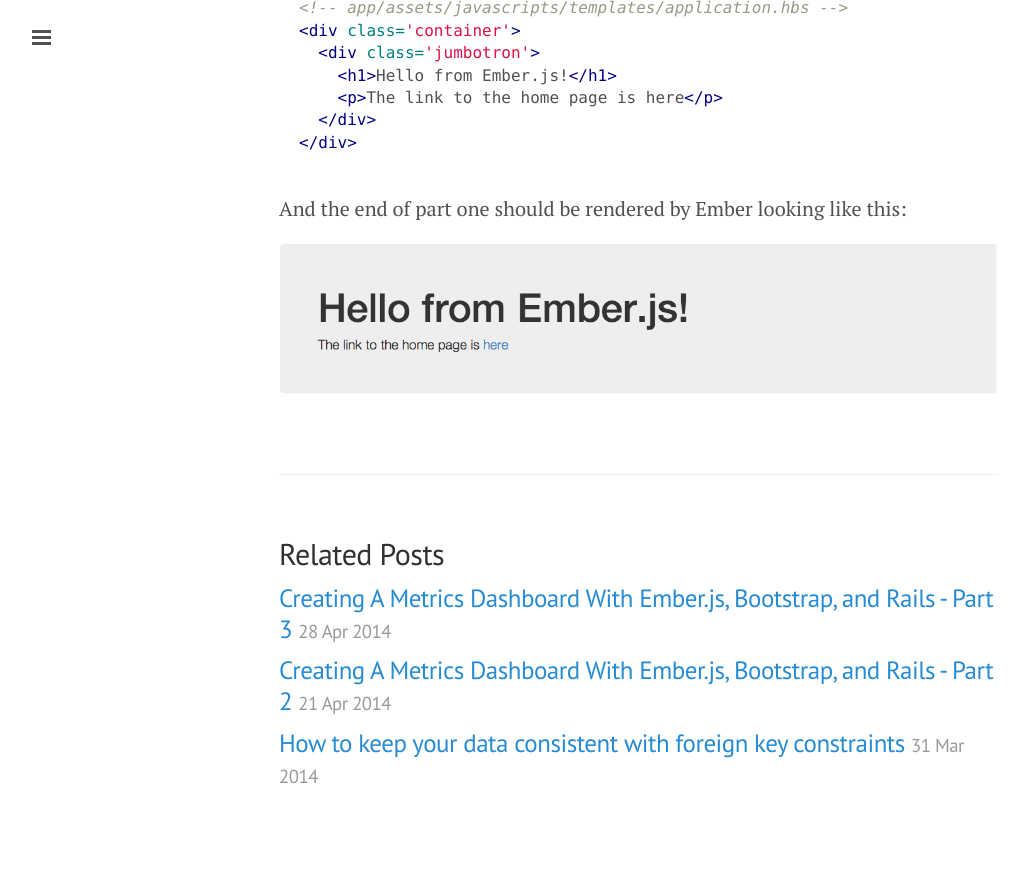
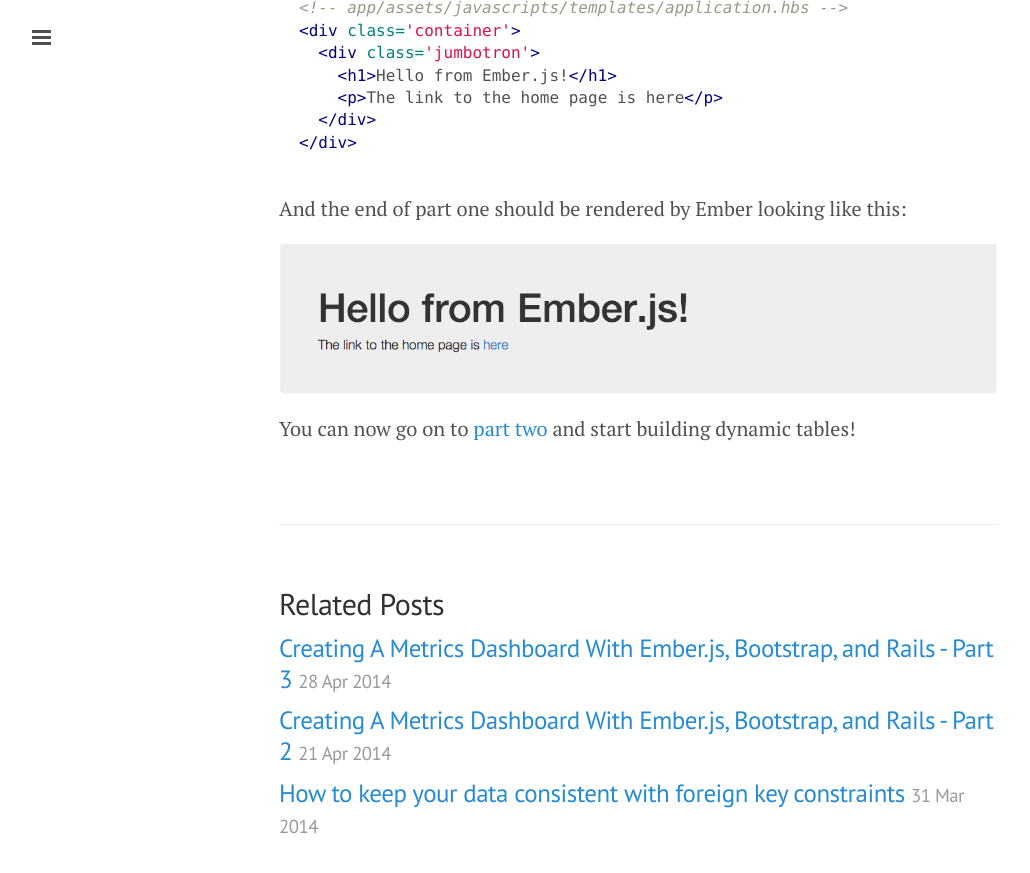
Before and after one commit to jtescher/jtescher.github.io, a Jekyll site: the page built from _posts/2014-04-07-creating-a-metrics-dashboard-with-ember-and-rails-part-one.md, in a window 1280 px wide and 900 px high, scrolled down 3566 px. Shown: the top 873 px of the window, without its empty margins (1-1031 px from the left). Built offline with Jekyll 4.4.1, drawn with Linux system fonts in a browser that asks for light colours; Markdown is read by kramdown in place of the engine named in the settings; before the commit the page ends 4416 px from its top, so only the background shows below that.

Commit message:
Add part two link to part one of ember dashboard

```diff
--- a/_posts/2014-04-07-creating-a-metrics-dashboard-with-ember-and-rails-part-one.md
+++ b/_posts/2014-04-07-creating-a-metrics-dashboard-with-ember-and-rails-part-one.md
@@ -138,3 +138,6 @@ Then we can move the html generation to ember by placing it in the top level `ap
 And the end of part one should be rendered by Ember looking like this:
 
 ![Final](https://jtescher.github.io/assets/creating-a-metrics-dashboard-with-ember-and-rails-part-one/ember-home-screen.png)
+
+You can now go on to [part two](/creating-a-metrics-dashboard-with-ember-and-rails-part-two) and start building dynamic
+tables!
```
